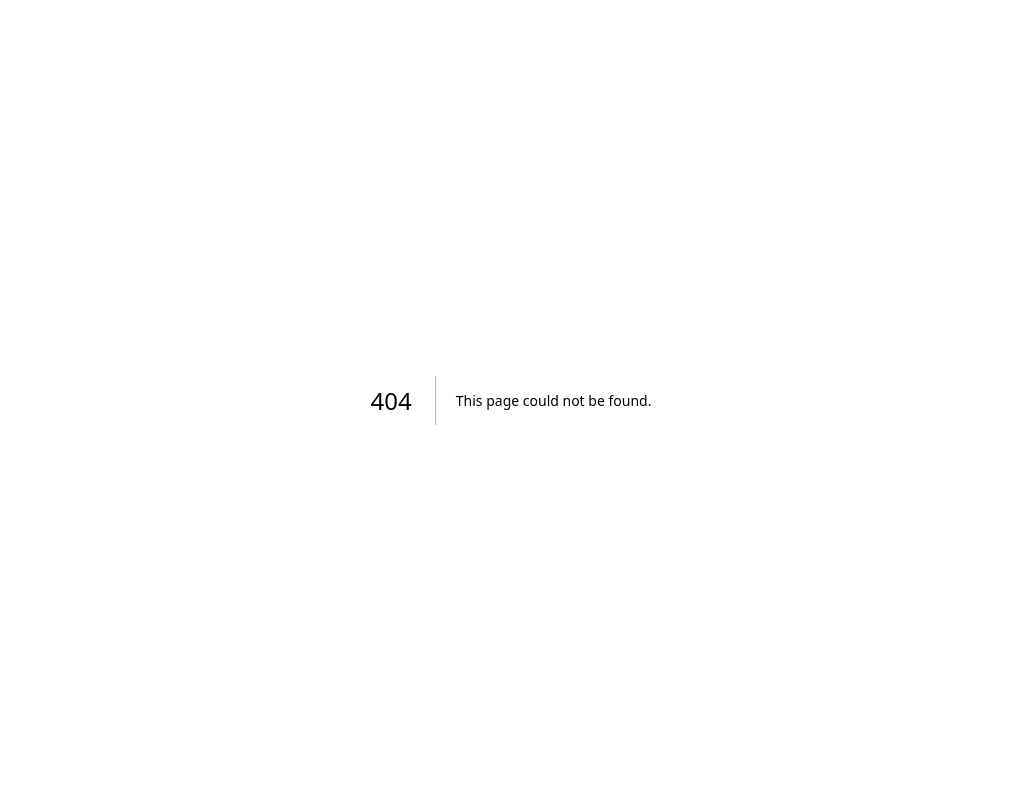
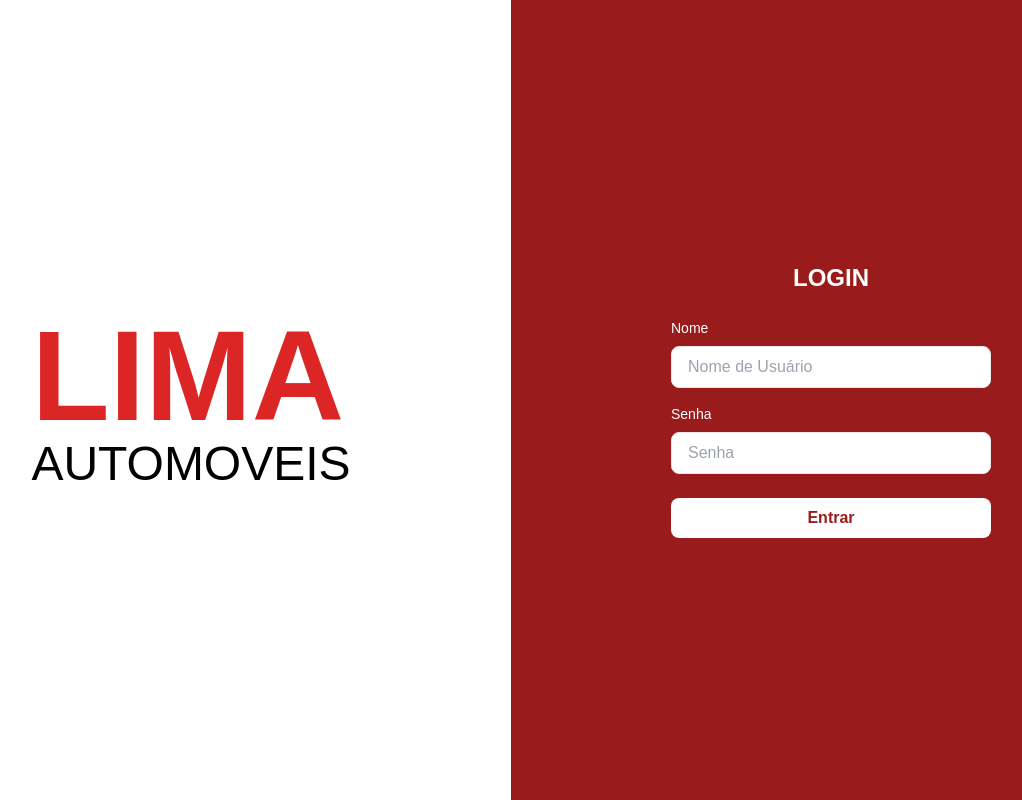
Before and after one commit to ThallissonDouglas/pw_loja_front, a Next.js app: page /auth/login in a window 1280 px wide. Before the commit this address had no page. Shown: the whole page, without its empty margins (129-1151 px from the left). Built offline with nearby package versions, Linux system fonts and the light colour scheme.

Commit message:
tela de login

```diff
--- /dev/null
+++ b/app/auth/login/page.js
@@ -0,0 +1,49 @@
+export default function LoginPage() {
+  return (
+    <div className="flex h-screen">
+      {/* Seção da esquerda com o logo */}
+      <div className="w-1/2 flex items-center justify-center bg-white">
+        <h1 className="text-9xl font-bold text-red-600">
+          LIMA <span className="block text-black text-5xl font-light">AUTOMOVEIS</span>
+        </h1>
+      </div>
+
+      {/* Seção da direita com o formulário */}
+      <div className="w-1/2 flex items-center justify-center bg-red-800">
+        <div className="bg-red-800 p-8 w-96">
+          <h2 className="text-white text-2xl font-bold mb-6 text-center">LOGIN</h2>
+          <form>
+            <div className="mb-4">
+              <label className="block text-white text-sm font-medium mb-2" htmlFor="username">
+                Nome
+              </label>
+              <input
+                type="text"
+                id="username"
+                className="w-full px-4 py-2 border rounded-lg bg-white text-gray-700"
+                placeholder="Nome de Usuário"
+              />
+            </div>
+            <div className="mb-6">
+              <label className="block text-white text-sm font-medium mb-2" htmlFor="password">
+                Senha
+              </label>
+              <input
+                type="password"
+                id="password"
+                className="w-full px-4 py-2 border rounded-lg bg-white text-gray-700"
+                placeholder="Senha"
+              />
+            </div>
+            <button
+              type="submit"
+              className="w-full bg-white text-red-800 py-2 rounded-lg font-bold hover:bg-gray-200"
+            >
+              Entrar
+            </button>
+          </form>
+        </div>
+      </div>
+    </div>
+  );
+}
--- a/app/page.js
+++ b/app/page.js
@@ -1,101 +1,5 @@
-import Image from "next/image";
+import { redirect } from 'next/navigation';
 
 export default function Home() {
-  return (
-    <div className="grid grid-rows-[20px_1fr_20px] items-center justify-items-center min-h-screen p-8 pb-20 gap-16 sm:p-20 font-[family-name:var(--font-geist-sans)]">
-      <main className="flex flex-col gap-8 row-start-2 items-center sm:items-start">
-        <Image
-          className="dark:invert"
-          src="/next.svg"
-          alt="Next.js logo"
-          width={180}
-          height={38}
-          priority
-        />
-        <ol className="list-inside list-decimal text-sm text-center sm:text-left font-[family-name:var(--font-geist-mono)]">
-          <li className="mb-2">
-            Get started by editing{" "}
-            <code className="bg-black/[.05] dark:bg-white/[.06] px-1 py-0.5 rounded font-semibold">
-              app/page.js
-            </code>
-            .
-          </li>
-          <li>Save and see your changes instantly.</li>
-        </ol>
-
-        <div className="flex gap-4 items-center flex-col sm:flex-row">
-          <a
-            className="rounded-full border border-solid border-transparent transition-colors flex items-center justify-center bg-foreground text-background gap-2 hover:bg-[#383838] dark:hover:bg-[#ccc] text-sm sm:text-base h-10 sm:h-12 px-4 sm:px-5"
-            href="https://vercel.com/new?utm_source=create-next-app&utm_medium=appdir-template-tw&utm_campaign=create-next-app"
-            target="_blank"
-            rel="noopener noreferrer"
-          >
-            <Image
-              className="dark:invert"
-              src="/vercel.svg"
-              alt="Vercel logomark"
-              width={20}
-              height={20}
-            />
-            Deploy now
-          </a>
-          <a
-            className="rounded-full border border-solid border-black/[.08] dark:border-white/[.145] transition-colors flex items-center justify-center hover:bg-[#f2f2f2] dark:hover:bg-[#1a1a1a] hover:border-transparent text-sm sm:text-base h-10 sm:h-12 px-4 sm:px-5 sm:min-w-44"
-            href="https://nextjs.org/docs?utm_source=create-next-app&utm_medium=appdir-template-tw&utm_campaign=create-next-app"
-            target="_blank"
-            rel="noopener noreferrer"
-          >
-            Read our docs
-          </a>
-        </div>
-      </main>
-      <footer className="row-start-3 flex gap-6 flex-wrap items-center justify-center">
-        <a
-          className="flex items-center gap-2 hover:underline hover:underline-offset-4"
-          href="https://nextjs.org/learn?utm_source=create-next-app&utm_medium=appdir-template-tw&utm_campaign=create-next-app"
-          target="_blank"
-          rel="noopener noreferrer"
-        >
-          <Image
-            aria-hidden
-            src="/file.svg"
-            alt="File icon"
-            width={16}
-            height={16}
-          />
-          Learn
-        </a>
-        <a
-          className="flex items-center gap-2 hover:underline hover:underline-offset-4"
-          href="https://vercel.com/templates?framework=next.js&utm_source=create-next-app&utm_medium=appdir-template-tw&utm_campaign=create-next-app"
-          target="_blank"
-          rel="noopener noreferrer"
-        >
-          <Image
-            aria-hidden
-            src="/window.svg"
-            alt="Window icon"
-            width={16}
-            height={16}
-          />
-          Examples
-        </a>
-        <a
-          className="flex items-center gap-2 hover:underline hover:underline-offset-4"
-          href="https://nextjs.org?utm_source=create-next-app&utm_medium=appdir-template-tw&utm_campaign=create-next-app"
-          target="_blank"
-          rel="noopener noreferrer"
-        >
-          <Image
-            aria-hidden
-            src="/globe.svg"
-            alt="Globe icon"
-            width={16}
-            height={16}
-          />
-          Go to nextjs.org →
-        </a>
-      </footer>
-    </div>
-  );
+  redirect('/auth/login');
 }
```
Also changed, not shown: package.json (+6 -5 lines), 2 other files (tests, documents, lock files or other folders).
